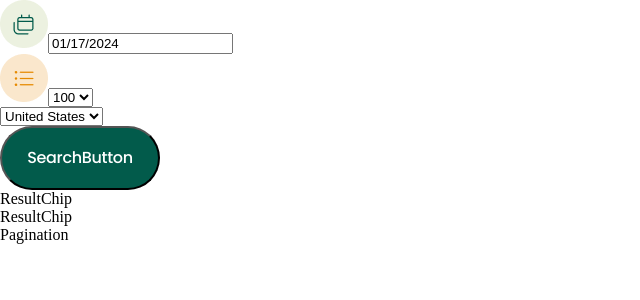
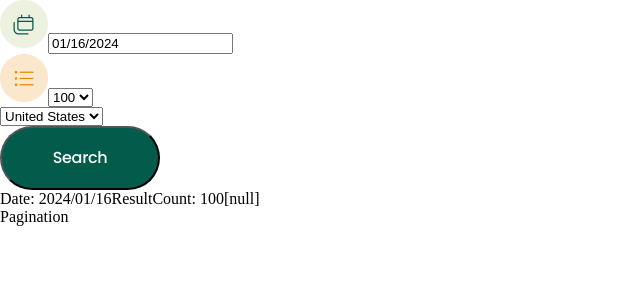
Before and after one commit to JsonLevine/grow-therapy-jason-levine, a React (Create React App) app: page / in a window 1280 px wide. Shown: the top 300 px of the page, without its empty margins (0-640 px from the left). Built offline with nearby package versions, Linux system fonts and the light colour scheme; the HTML template or start-up script is replaced by a standard one.

Commit message:
API call

```diff
--- a/src/App.js
+++ b/src/App.js
@@ -3,7 +3,7 @@ import SearchBar from './components/SearchBar'
 import ResultList from './components/ResultList';
 import Pagination from './components/Pagination';
 
-let results = [{ "testResults": 0 },{"Result2":1}]
+let results = []
 function App() {
   return (
     <>
--- a/src/components/DatePicker.js
+++ b/src/components/DatePicker.js
@@ -4,13 +4,17 @@ import dateIcon from "../assets/icons/dateIcon.png"
 
 import "react-datepicker/dist/react-datepicker.css";
 
-export default function DatePicker() {
-  const [startDate, setStartDate] = useState(new Date());
+export default function DatePicker({setter}) {
+  let yesterday = new Date();
+  yesterday.setDate(yesterday.getDate() - 1);
+
+  const [date, setDate] = useState(yesterday);
+  setter(date)
 
   return (
     <>
       <img src={dateIcon}/>
-      <Picker selected={startDate} onChange={(date) => setStartDate(date)} />
+      <Picker selected={date} onChange={(date) => setDate(date)} />
     </>
   )
 }
--- a/src/components/ResultCountPicker.js
+++ b/src/components/ResultCountPicker.js
@@ -1,12 +1,13 @@
 import React, { useState } from 'react'
 import menuIcon from "../assets/icons/menuIcon.png"
 
-export default function ResultCountPicker() {
+export default function ResultCountPicker({setter}) {
   const [selectedValue, setSelectedValue] = useState('100');
 
   const handleChange = (event) => {
     setSelectedValue(event.target.value);
   }
+  setter(selectedValue)
 
   return (
     <div>
--- a/src/components/SearchBar.js
+++ b/src/components/SearchBar.js
@@ -1,16 +1,47 @@
-import React from 'react'
+import React, { useState } from 'react'
 import DatePicker from './DatePicker'
 import ResultCountPicker from './ResultCountPicker'
 import CountryPicker from './CountryPicker'
-import SearchButton from './SearchButton'
 
 export default function SearchBar() {
+  const [data, setData] = useState(null);
+  const [date, setDate] = useState(null);
+  const [resultCount, setResultCount] = useState(null);
+
+  const pull_date = (date) => {
+    const convertedDate =
+    date.getFullYear() +
+    '/' + ('0'+(date.getMonth()+1)).slice(-2) + // Slice here to get single digit months to display as "01"
+    '/' + ('0' + date.getDate()).slice(-2)// Slice here to get single digit days to display as "01"
+
+    setDate(convertedDate)
+  }
+  const pull_result_count = (resultCount) => {
+    setResultCount(resultCount)
+  }
+
+  function fetchData() {
+    fetch('https://wikimedia.org/api/rest_v1/metrics/pageviews/top/en.wikipedia/all-access/'+date)
+      .then(response => response.json())
+      .then(json => formatData(json))
+      .catch(error => console.error(error));
+  }
+
+  function formatData(data) {
+    setData(data.items[0].articles.slice(0,resultCount))
+  }
+
   return (
     <>
-        <DatePicker />
-        <ResultCountPicker />
+        <DatePicker setter={pull_date} />
+        <ResultCountPicker setter={pull_result_count}/>
         <CountryPicker />
-        <SearchButton />
+        <button id='searchButton' onClick={fetchData}>Search</button>
+        <div>
+          Date: {date}
+          ResultCount: {resultCount}
+          [{JSON.stringify(data)}]
+        </div>
     </>
   )
 }
--- a/src/components/SearchButton.js
+++ /dev/null
@@ -1,11 +0,0 @@
-import React from 'react'
-
-export default function SearchButton() {
-  const buttonStyle = {
-
-  }
-
-  return (
-    <button id = 'searchButton' style={buttonStyle}>SearchButton</button>
-  )
-}
```
